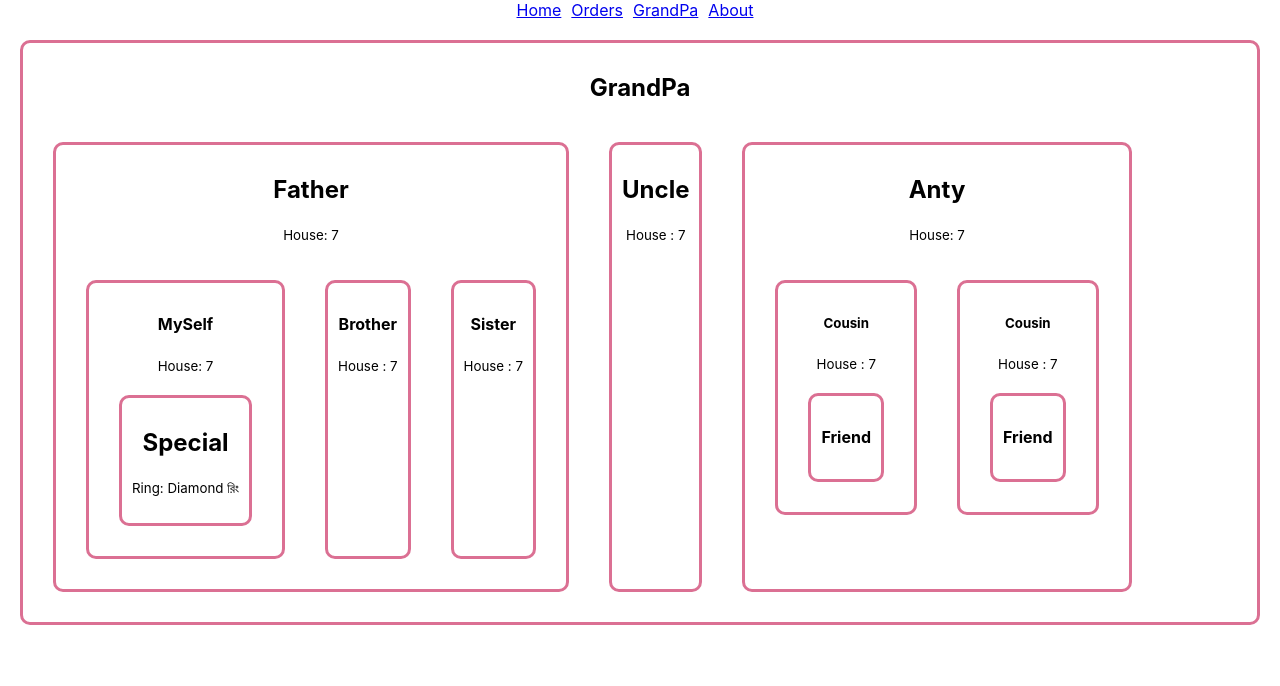
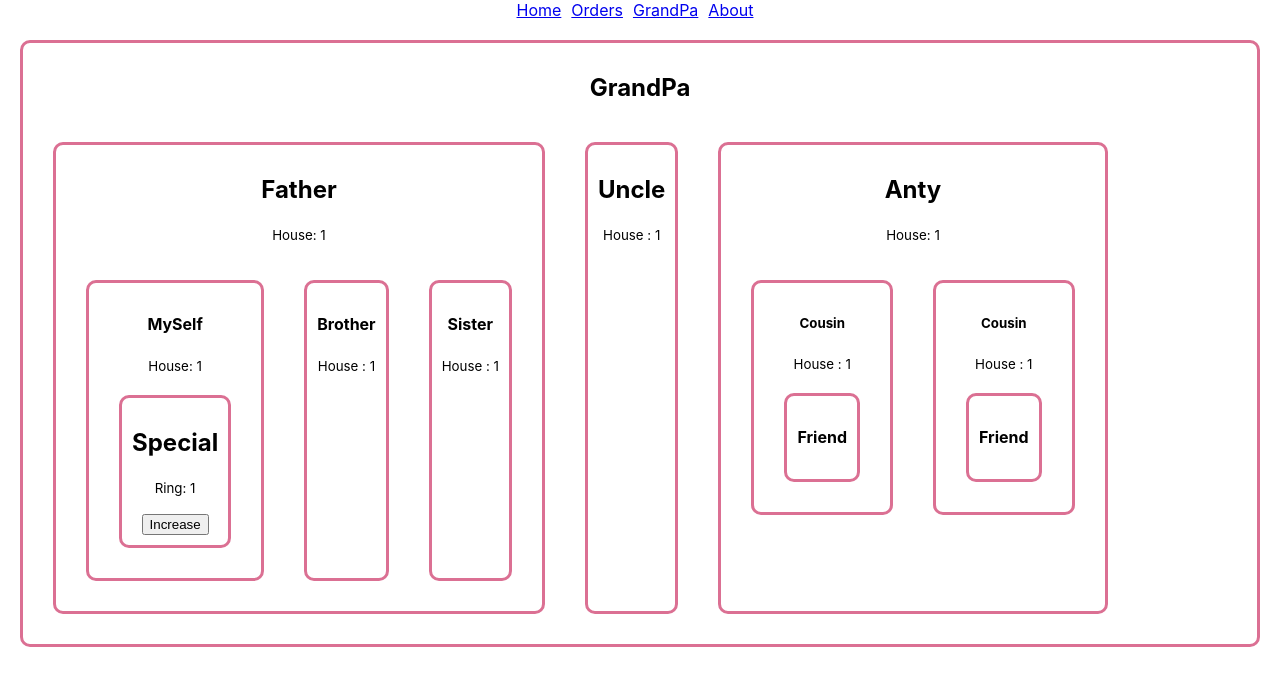
Before and after one commit to KaziAkibRayhan/t-shirt-mania, a React (Create React App) app: page /grandpa in a window 1280 px wide. Shown: the top 686 px of the page. Built offline with nearby package versions, Linux system fonts and the light colour scheme.

Commit message:
use context API

```diff
--- a/src/components/Father/Father.js
+++ b/src/components/Father/Father.js
@@ -3,7 +3,7 @@ import Brother from "../Brother/Brother";
 import MySelf from "../MySelf/MySelf";
 import Sister from "../Sister/Sister";
 
-const Father = ({ house, ring }) => {
+const Father = ({ house, }) => {
   return (
     <div>
       <h2>Father</h2>
@@ -11,7 +11,7 @@ const Father = ({ house, ring }) => {
         <small>House: {house}</small>
       </p>
       <section className="flex">
-        <MySelf house={house} ring={ring}></MySelf>
+        <MySelf house={house}></MySelf>
         <Brother house={house}></Brother>
         <Sister house={house}></Sister>
       </section>
--- a/src/components/GrandPa/GrandPa.js
+++ b/src/components/GrandPa/GrandPa.js
@@ -1,21 +1,26 @@
-import React from "react";
+import React, { createContext, useState } from "react";
 import Anty from "../Anty/Anty";
 import Father from "../Father/Father";
 import Uncle from "../Uncle/Uncle";
 import "./GrandPa.css";
 
+export const RingContext = createContext("Matir Ring");
+
 const GrandPa = () => {
-  const house = 7;
-  const ring = "Diamond রিং";
+  // const ring = "Diamond রিং";
+  const [house, setHouse] = useState(1);
+
   return (
+    <RingContext.Provider value={[house, setHouse]}>
       <div className="grandpa">
         <h2>GrandPa</h2>
         <section className="flex">
-        <Father house={house} ring={ring}></Father>
+          <Father house={house}></Father>
           <Uncle house={house}></Uncle>
           <Anty house={house}></Anty>
         </section>
       </div>
+    </RingContext.Provider>
   );
 };
 
--- a/src/components/MySelf/MySelf.js
+++ b/src/components/MySelf/MySelf.js
@@ -1,14 +1,14 @@
 import React from "react";
 import Special from "../Special/Special";
 
-const MySelf = ({ house, ring }) => {
+const MySelf = ({ house }) => {
   return (
     <div>
       <h4>MySelf</h4>
       <p>
         <small>House: {house}</small>
       </p>
-      <Special ring={ring}></Special>
+      <Special></Special>
     </div>
   );
 };
--- a/src/components/Special/Special.js
+++ b/src/components/Special/Special.js
@@ -1,12 +1,15 @@
-import React from "react";
+import React, { useContext } from "react";
+import { RingContext } from "../GrandPa/GrandPa";
 
-const Special = ({ ring }) => {
+const Special = () => {
+  const [house, setHouse] = useContext(RingContext);
   return (
     <div>
       <h2>Special</h2>
       <p>
-        <small>Ring: {ring}</small>
+        <small>Ring: {house}</small>
       </p>
+      <button onClick={() => setHouse(house + 1)}>Increase</button>
     </div>
   );
 };
```
Lines whose indentation alone changed are shown as unchanged.
